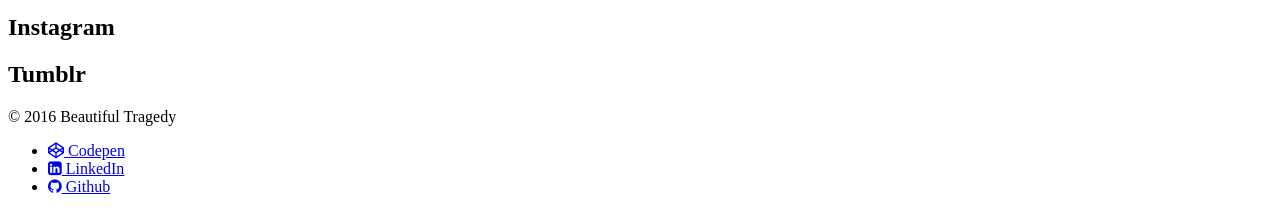
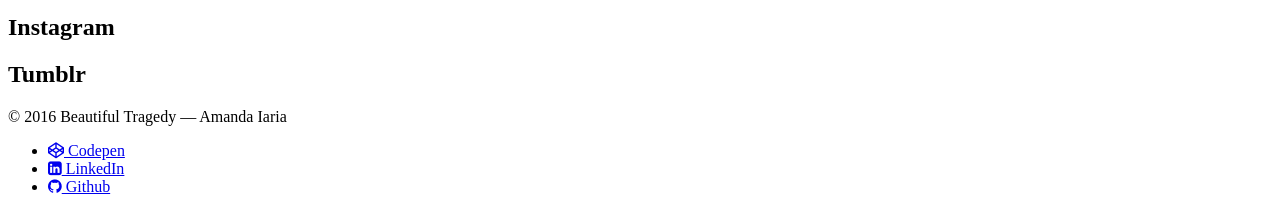
Before and after one commit to amandaIaria/amandaIaria.github.io, a Jekyll site: the page built from _posts/2015-11-21-snap.markdown, in a window 1280 px wide. Shown: the part 1918-2127 px from the top of the page. Built offline with Jekyll 4.4.1, drawn with Linux system fonts in a browser that asks for light colours; nearby versions of some CDN libraries; library files that are not in the unit come from our copies.

Commit message:
quick edit again

```diff
--- a/_includes/sections/footer.html
+++ b/_includes/sections/footer.html
@@ -2,7 +2,7 @@
     <div class="col-sm-12">
         <div class="container">
             <div class="col-sm-6">
-                &copy; 2016 Beautiful Tragedy
+                &copy; 2016 Beautiful Tragedy &mdash; Amanda Iaria
             </div>
             <div class="col-sm-6">
                 <nav>
```
